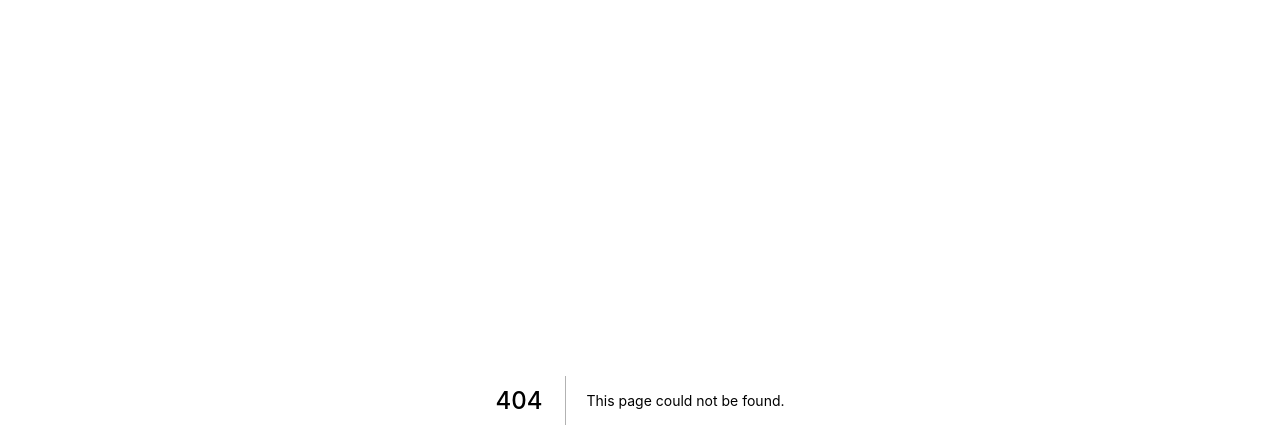
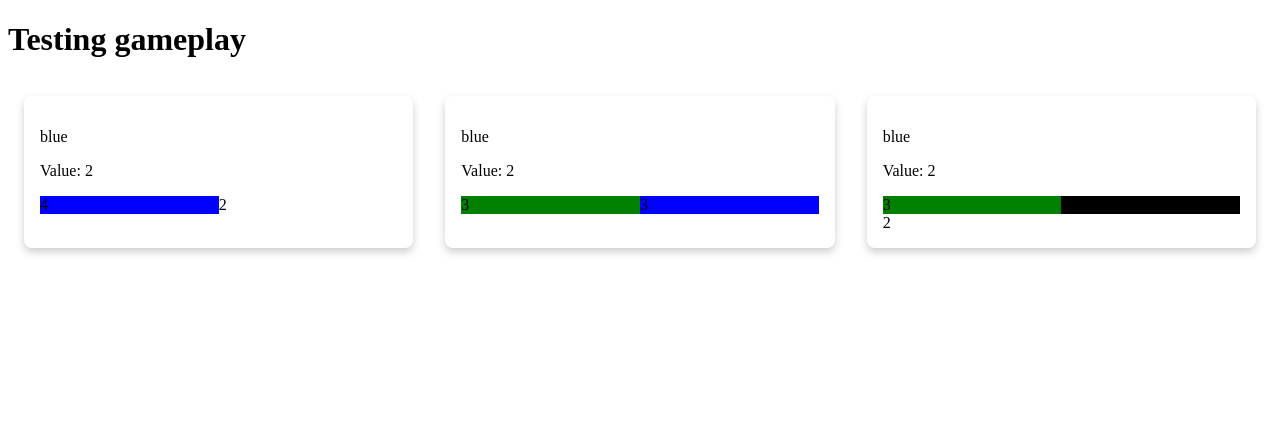
Before and after one commit to alexbuiltit/untitledcardgame, a Next.js app: page /exampleGame in a window 1280 px wide. Before the commit this address had no page. Shown: the top 448 px of the page. Built offline with nearby package versions, Linux system fonts and the light colour scheme.

Commit message:
feat: introduced exampleGame route

```diff
--- /dev/null
+++ b/pages/exampleGame.tsx
@@ -0,0 +1,54 @@
+import CardRow from "../components/CardRow";
+
+const CardContent = [
+  {
+    key: "12345",
+    cardID: "12345",
+    colour: "blue",
+    value: 2,
+    cost: {
+      green: 0,
+      blue: 4,
+      red: 0,
+      black: 0,
+      white: 2
+    }
+  },
+  {
+    key: "12345",
+    cardID: "15342",
+    colour: "blue",
+    value: 2,
+    cost: {
+      green: 3,
+      blue: 3,
+      red: 0,
+      black: 0,
+      white: 0
+    }
+  },
+  {
+    key: "12121",
+    cardID: "12121",
+    colour: "blue",
+    value: 2,
+    cost: {
+      green: 3,
+      blue: 0,
+      red: 0,
+      black: 2,
+      white: 2
+    }
+  }
+];
+
+const ExampleGame = () => {
+  return (
+    <div>
+      <h1>Testing gameplay</h1>
+      <CardRow cards={CardContent} />
+    </div>
+  );
+};
+
+export default ExampleGame;
--- a/pages/index.tsx
+++ b/pages/index.tsx
@@ -1,4 +1,4 @@
-import React, { useEffect } from "react";
+import React from "react";
 import { NextPage } from "next";
 import { db } from "../fire";
 
```
